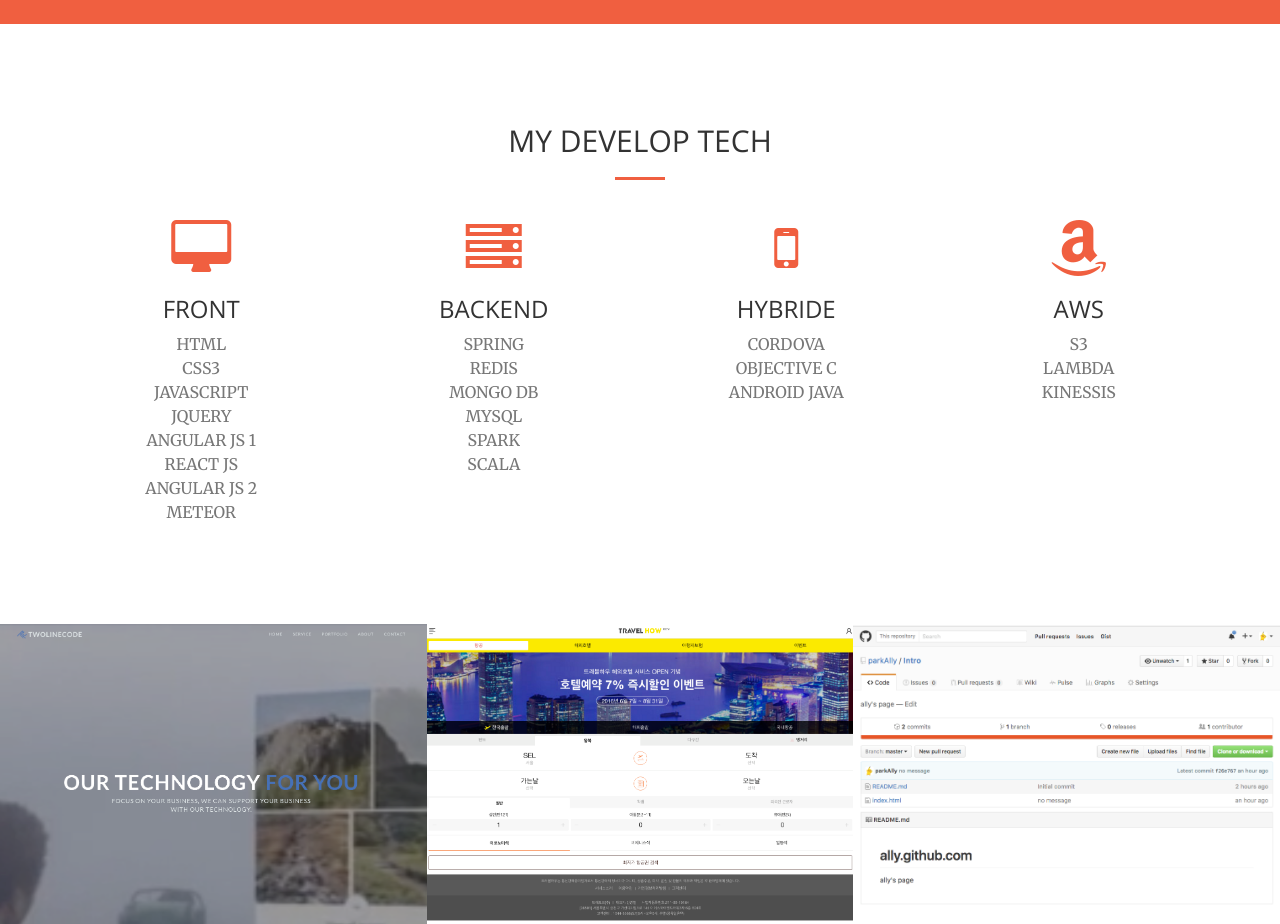
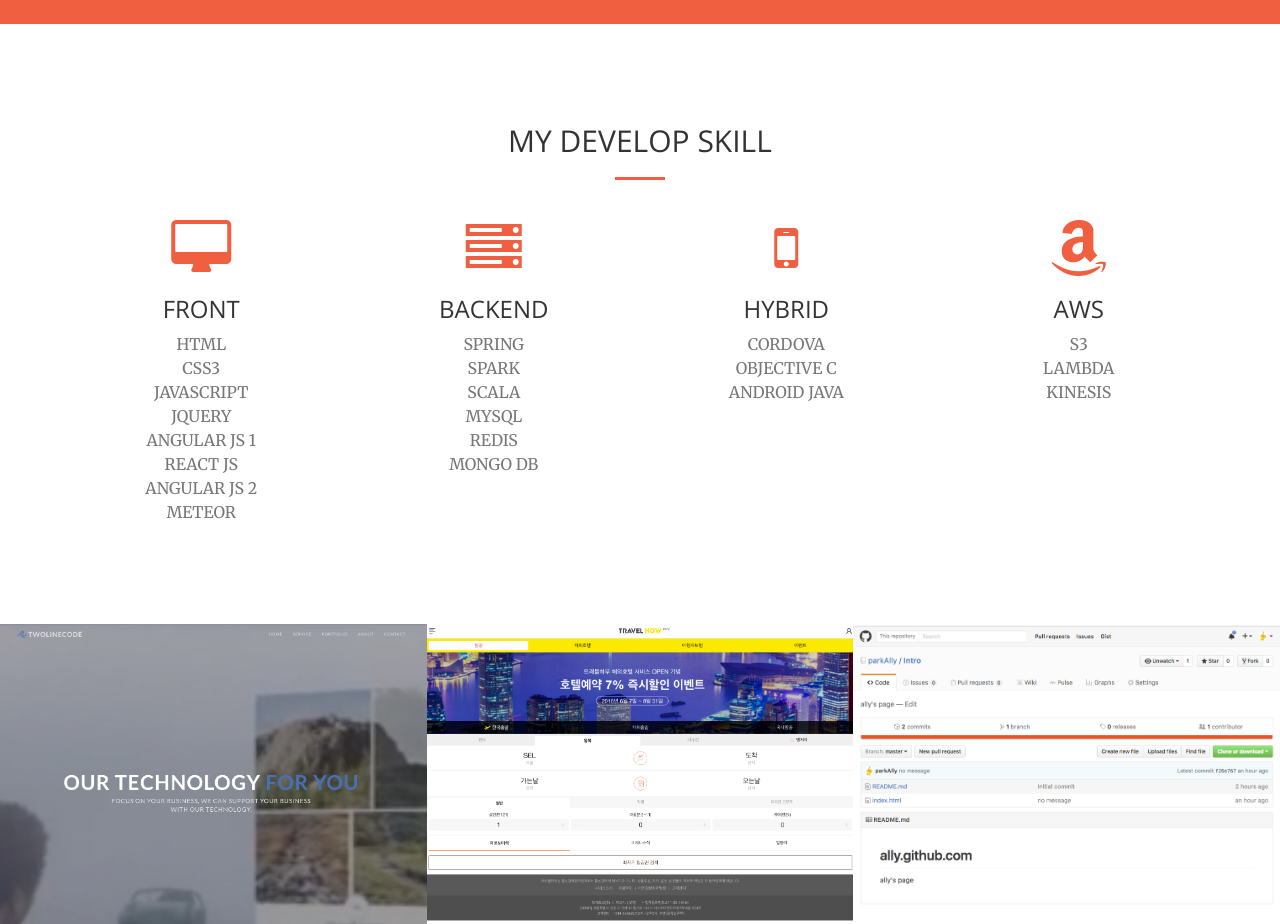
Before and after one commit to parkAlly/Intro, a website: page index.html in a window 1280 px wide. Shown: the part 1400-2324 px from the top of the page. Drawn offline with nearby package versions, Linux system fonts and the light colour scheme.

Commit message:
no message

```diff
--- a/index.html
+++ b/index.html
@@ -108,7 +108,7 @@
         <div class="container">
             <div class="row">
                 <div class="col-lg-12 text-center">
-                    <h2 class="section-heading">MY DEVELOP TECH</h2>
+                    <h2 class="section-heading">MY DEVELOP SKILL</h2>
                     <hr class="primary">
                 </div>
             </div>
@@ -134,17 +134,17 @@
                         <i class="fa fa-4x fa-server text-primary sr-icons"></i>
                         <h3>BACKEND</h3>
                         <p class="text-muted">SPRING</p>
+                        <p class="text-muted">SPARK</p>
+                        <p class="text-muted">SCALA</p>
+                        <p class="text-muted">MYSQL</p>
                         <p class="text-muted">REDIS</p>
                         <p class="text-muted">MONGO DB</p>
-                        <p class="text-muted">MYSQL</p>
-                        <p class="text-muted">SPARK</p>
-                        <p class="text-muted">SCALA</p>
                     </div>
                 </div>
                 <div class="col-lg-3 col-md-6 text-center">
                     <div class="service-box">
                         <i class="fa fa-4x fa-mobile text-primary sr-icons"></i>
-                        <h3>HYBRIDE</h3>
+                        <h3>HYBRID</h3>
                         <p class="text-muted">CORDOVA</p>
                         <p class="text-muted">OBJECTIVE C</p>
                         <p class="text-muted">ANDROID JAVA</p>
@@ -156,7 +156,7 @@
                         <h3>AWS</h3>
                         <p class="text-muted">S3</p>
                         <p class="text-muted">LAMBDA</p>
-                        <p class="text-muted">KINESSIS</p>
+                        <p class="text-muted">KINESIS</p>
                     </div>
                 </div>
             </div>
```
